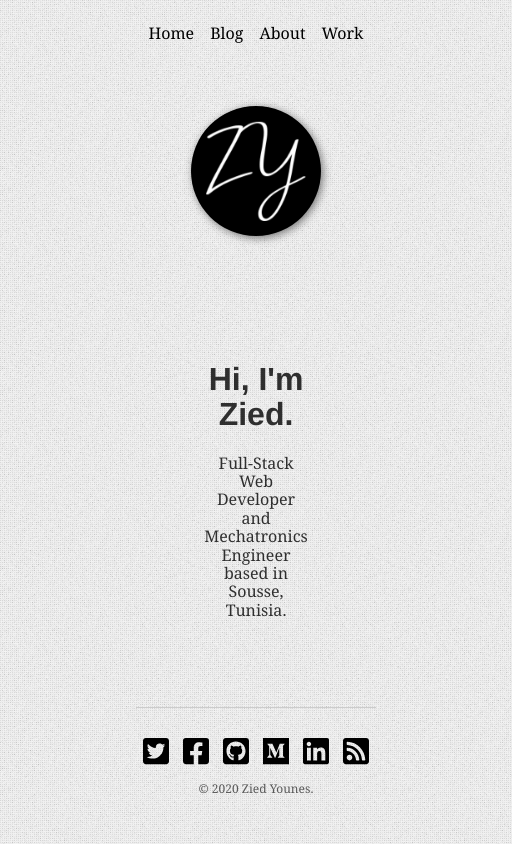
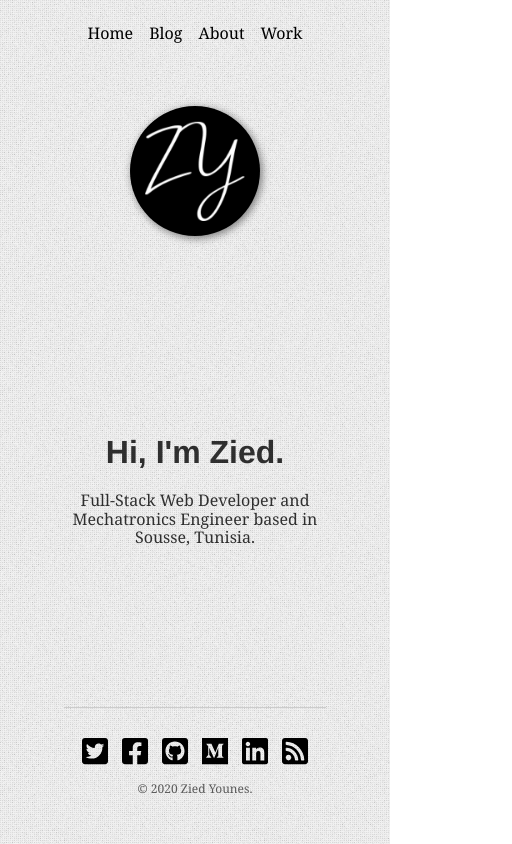
Before and after one commit to ZedUnes/personal-site, a Gatsby site: page / in a window 390 px wide. Shown: the whole page, 512 px wide, since content can reach past the window. Built offline with nearby package versions, Linux system fonts and the light colour scheme; Gatsby itself is replaced by a stand-in of ours; some packages are replaced by stand-ins of ours; what typography-theme-kirkham would draw is missing.

Commit message:
Some responsiveness

```diff
--- a/src/components/layout.module.scss
+++ b/src/components/layout.module.scss
@@ -3,7 +3,12 @@
   display: flex;
   flex-direction: column;
   justify-content: space-between;
-  align-items: center;
   text-align: center;
-  padding: var(--spacing-2) var(--spacing-64);
+  padding: var(--spacing-2) var(--spacing-32);
 }
+
+@media (max-width: 640px) {
+  .container {
+    padding: var(--spacing-2) var(--spacing-16);
+  }
+}
--- a/src/style.css
+++ b/src/style.css
@@ -131,9 +131,6 @@ a:focus {
   text-decoration: none;
 }
 
-.global-wrapper {
-}
-
 header {
   margin-bottom: var(--spacing-12);
 }
```
